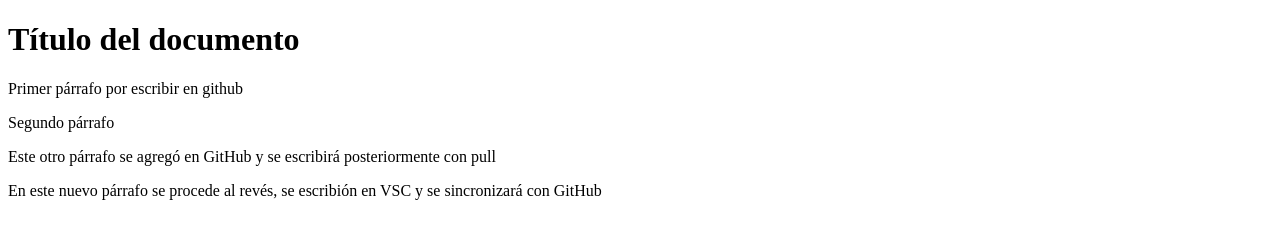
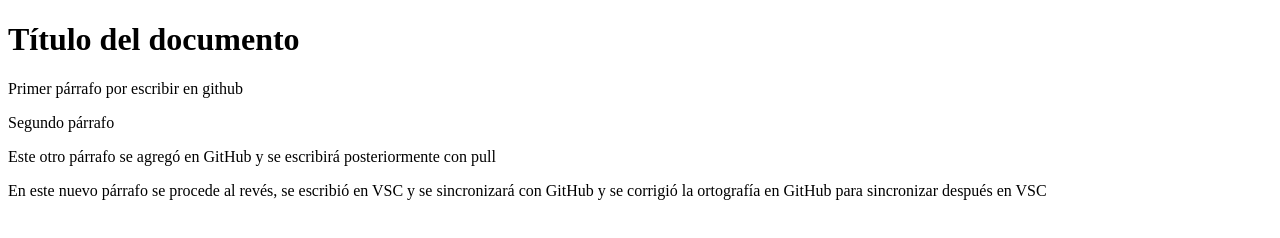
Before and after one commit to Extractivos/CursoGit, a plain HTML site: page index.html in a window 1280 px wide. Drawn offline with Linux system fonts and the light colour scheme.

Commit message:
Update index.html

```diff
--- a/index.html
+++ b/index.html
@@ -11,6 +11,6 @@
         </p>
         <p>Segundo párrafo</p>
     <p>Este otro párrafo se agregó en GitHub y se escribirá posteriormente con pull</p>
-    <p>En este nuevo párrafo se procede al revés, se escribión en VSC y se sincronizará con GitHub</p>
+    <p>En este nuevo párrafo se procede al revés, se escribió en VSC y se sincronizará con GitHub y se corrigió la ortografía en GitHub para sincronizar después en VSC</p>
 </body>
 </html>
```
